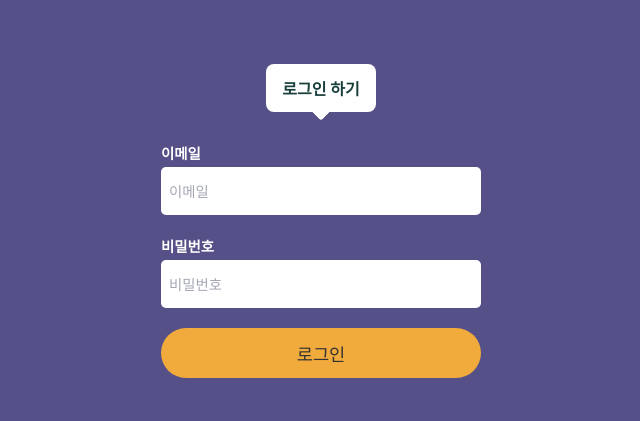
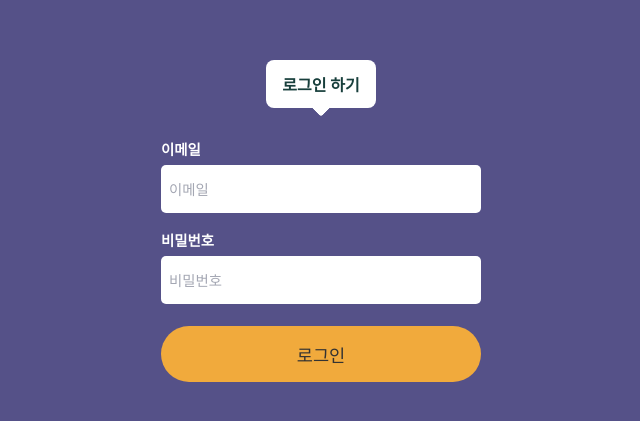
Before and after one commit to Daehwa-private-talk/FE, a React app: page /auth/sign-in in a window 1280 px wide. Shown: the part 179-600 px from the top of the page, without its empty margins (319-959 px from the left). Built offline with nearby package versions, Linux system fonts and the light colour scheme.

Commit message:
style: auth 버튼 width 수정

```diff
--- a/src/components/auth/AuthButton.tsx
+++ b/src/components/auth/AuthButton.tsx
@@ -21,8 +21,8 @@ const Button = styled('button')<{ width?: number }>`
   color: ${({ theme }) => theme.colors.black};
   background-color: ${({ theme }) => theme.colors.yellow};
   width: ${({ width }) => width}px;
-  height: 50px;
-  border-radius: 25px;
+  height: 56px;
+  border-radius: 28px;
 
   &:hover {
     transform: translateY(-2px);
--- a/src/domain/auth/sign-in/SignIn.view.tsx
+++ b/src/domain/auth/sign-in/SignIn.view.tsx
@@ -23,7 +23,9 @@ export const SignInView = ({ control, onSubmit }: SignInFormType) => {
           placeholder="비밀번호"
         />
       </InputContainer>
-      <AuthButton width={320}>로그인</AuthButton>
+      <ButtonContainer>
+        <AuthButton width={320}>로그인</AuthButton>
+      </ButtonContainer>
     </Form>
   );
 };
@@ -48,8 +50,8 @@ const Title = styled('h4')`
 const InputContainer = styled('div')`
   display: flex;
   flex-direction: column;
-  gap: ${({ theme }) => theme.spacing(2)};
-  margin-bottom: ${({ theme }) => theme.spacing(5)};
+  gap: ${({ theme }) => theme.spacing(3)};
+  margin-bottom: ${({ theme }) => theme.spacing(3)};
 `;
 
 const Label = styled('label')`
@@ -57,3 +59,7 @@ const Label = styled('label')`
   font-weight: 600;
   color: ${({ theme }) => theme.colors.white};
 `;
+
+const ButtonContainer = styled('div')`
+  margin-top: ${({ theme }) => theme.spacing(3)};
+`;
```
